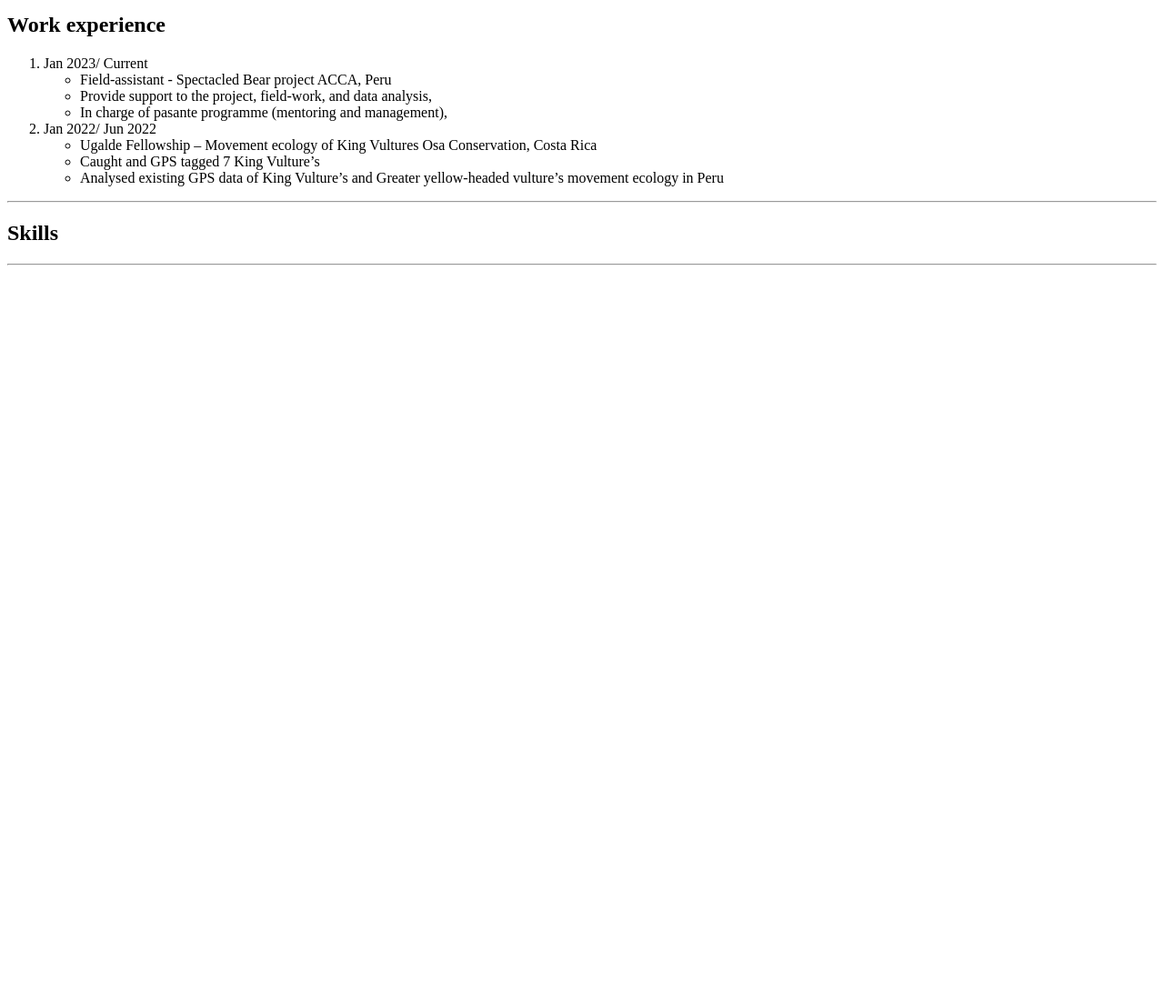
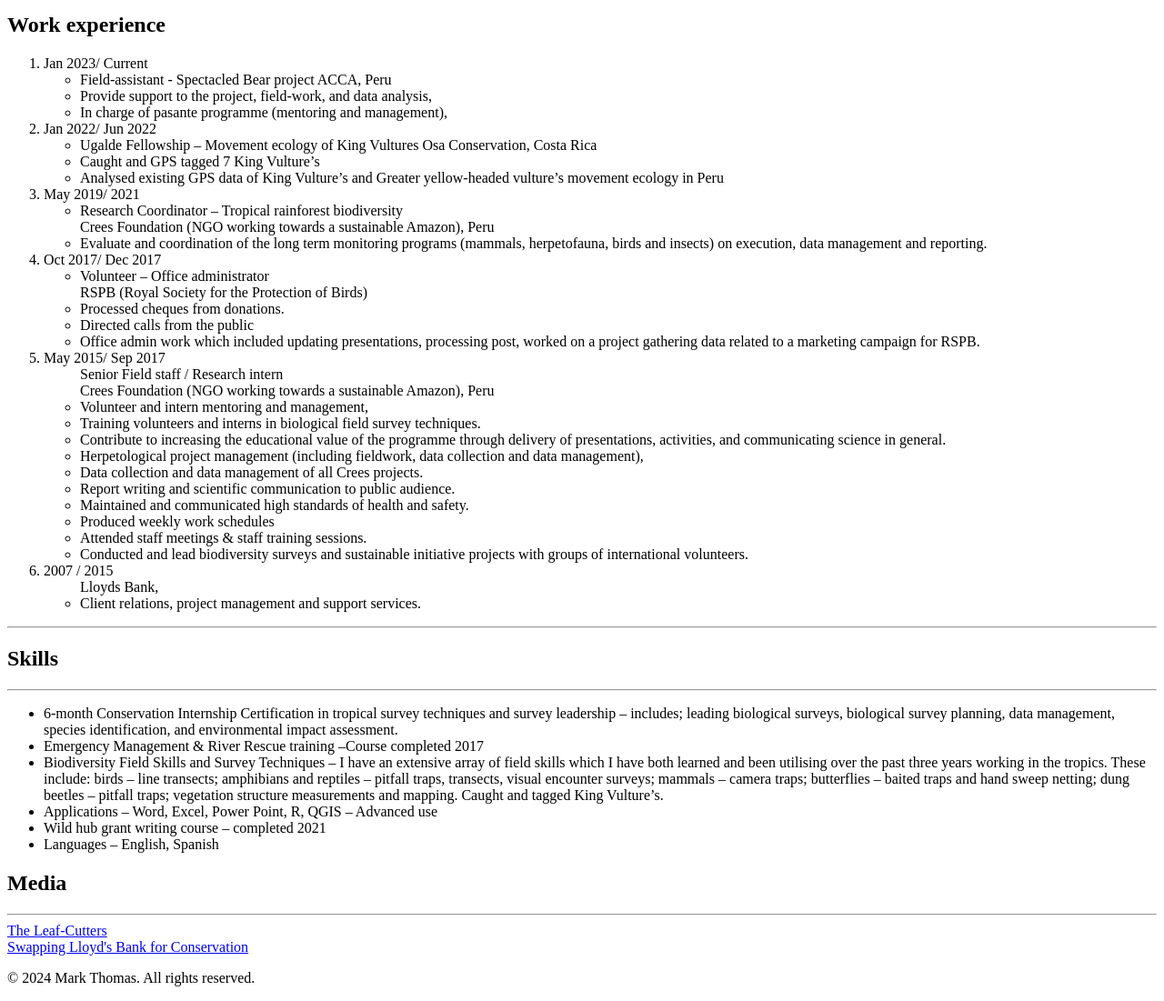
Before and after one commit to MarkJThomas/my-resume, a plain HTML site: page index.html in a window 1280 px wide. Shown: the part 569-1670 px from the top of the page at 91% size. Before the commit the page ends 869 px from the top, so only its background shows below. Drawn offline with Linux system fonts and the light colour scheme.

Commit message:
Add files via upload

```diff
--- a/index.html
+++ b/index.html
@@ -38,14 +38,62 @@
                 <li>Caught and GPS tagged 7 King Vulture’s</li>
                 <li> Analysed existing GPS data of King Vulture’s and Greater yellow-headed vulture’s movement ecology in Peru</li>
             </ul>
-
+        </li>
+        <li>May 2019/ 2021
+            <ul>
+                <li>Research Coordinator – Tropical rainforest biodiversity <br>
+                    Crees Foundation (NGO working towards a sustainable Amazon), Peru</li>
+                <li>Evaluate and coordination of the long term monitoring programs (mammals, herpetofauna, birds and insects) on execution, data management and reporting.</li>
+            </ul>
+        </li>
+        <li>Oct 2017/ Dec 2017
+            <ul>
+                <li>Volunteer – Office administrator <br>RSPB (Royal Society for the Protection of Birds)</li>
+                <li>Processed cheques from donations.</li>
+                <li>Directed calls from the public</li>
+                <li>Office admin work which included updating presentations, processing post, worked on a project gathering data related to a marketing campaign for RSPB.</li>
+            </ul>
+        </li>
+        <li>May 2015/ Sep 2017
+            <ul>Senior Field staff / Research intern <br>Crees Foundation (NGO working towards a sustainable Amazon), Peru
+                <li>Volunteer and intern mentoring and management,</li>
+                <li>Training volunteers and interns in biological field survey techniques. </li>
+                <li>Contribute to increasing the educational value of the programme through delivery of presentations, activities, and communicating science in general. </li>
+                <li>Herpetological project management (including fieldwork, data collection and data management),</li>
+                <li>Data collection and data management of all Crees projects.</li>
+                <li>Report writing and scientific communication to public audience.</li>
+                <li>Maintained and communicated high standards of health and safety.</li>
+                <li>Produced weekly work schedules</li>
+                <li>Attended staff meetings & staff training sessions.</li>
+                <li>Conducted and lead biodiversity surveys and sustainable initiative projects with groups of international volunteers.</li>
+            </ul>
+        </li>
+        <li>2007 / 2015
+            <ul>Lloyds Bank,
+                <li>Client relations, project management and support services.</li>
+            </ul>
         </li>
     </ol>
     <hr />
     <h2>Skills</h2>
     <hr />
+    <ul>
+        <li>6-month Conservation Internship Certification in tropical survey techniques and survey leadership – includes; leading biological surveys, biological survey planning, data management, species identification, and environmental impact assessment.</li>
+        <li>Emergency Management & River Rescue training –Course completed 2017</li>
+        <li>Biodiversity Field Skills and Survey Techniques – I have an extensive array of field skills which I have both learned and been utilising over the past three years working in the tropics. These include: birds – line transects; amphibians and reptiles – pitfall traps, transects, visual encounter surveys; mammals – camera traps; butterflies – baited traps and hand sweep netting; dung beetles – pitfall traps; vegetation structure measurements and mapping. Caught and tagged King Vulture’s.</li>
+        <li>Applications – Word, Excel, Power Point, R, QGIS – Advanced use</li>
+        <li>Wild hub grant writing course – completed 2021</li>
+        <li>Languages – English, Spanish</li>
+    </ul>
+    <h2>Media</h2>
+    <hr />
+    <a href="https://www.manmetpgr.co.uk/advice/11-2021/the-leafcutters">The Leaf-Cutters</a><br>
+    <a href="http://www.jamesborrell.com/swapping-lloyds-bank-peruvian-amazon-conservation-no-previous">Swapping Lloyd's Bank for Conservation</a>
 
 
 
 </body>
+<footer>
+    <p>© 2024 Mark Thomas. All rights reserved.</p>
+  </footer>
 </html>
```
